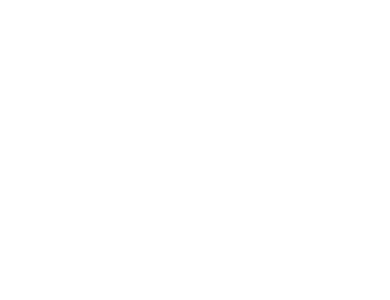
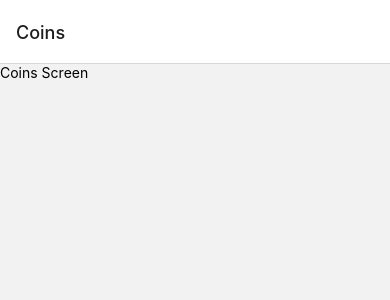
Before and after one commit to flecherdev/cryptoTracker, a React Native app: screen / in a window 390 px wide. Shown: the top 300 px of the page. Built offline with nearby package versions, Linux system fonts and the light colour scheme.

Commit message:
added componets coin

```diff
--- a/App.js
+++ b/App.js
@@ -8,9 +8,14 @@
 
 import React from 'react';
 import {NavigationContainer} from '@react-navigation/native';
+import CoinsStack from './src/components/coins/CoinsStack';
 
 const App = () => {
-  return <NavigationContainer />;
+  return (
+    <NavigationContainer>
+      <CoinsStack />
+    </NavigationContainer>
+  );
 };
 
 export default App;
--- a/src/components/coins/CoinsScreen.js
+++ b/src/components/coins/CoinsScreen.js
@@ -0,0 +1,14 @@
+import React, {Component} from 'react';
+import {View, Text} from 'react-native';
+
+class CoinsScreen extends Component {
+  render() {
+    return (
+      <View>
+        <Text>Coins Screen</Text>
+      </View>
+    );
+  }
+}
+
+export default CoinsScreen;
--- /dev/null
+++ b/src/components/coins/CoinsStack.js
@@ -0,0 +1,14 @@
+import React from 'react';
+import {createStackNavigator} from '@react-navigation/stack';
+import CoinsScreen from './CoinsScreen';
+const Stack = createStackNavigator();
+
+const CoinsStack = () => {
+  return (
+    <Stack.Navigator>
+      <Stack.Screen name="Coins" component={CoinsScreen} />
+    </Stack.Navigator>
+  );
+};
+
+export default CoinsStack;
```
Also changed, not shown: 1 other file (tests, documents, lock files or other folders).
